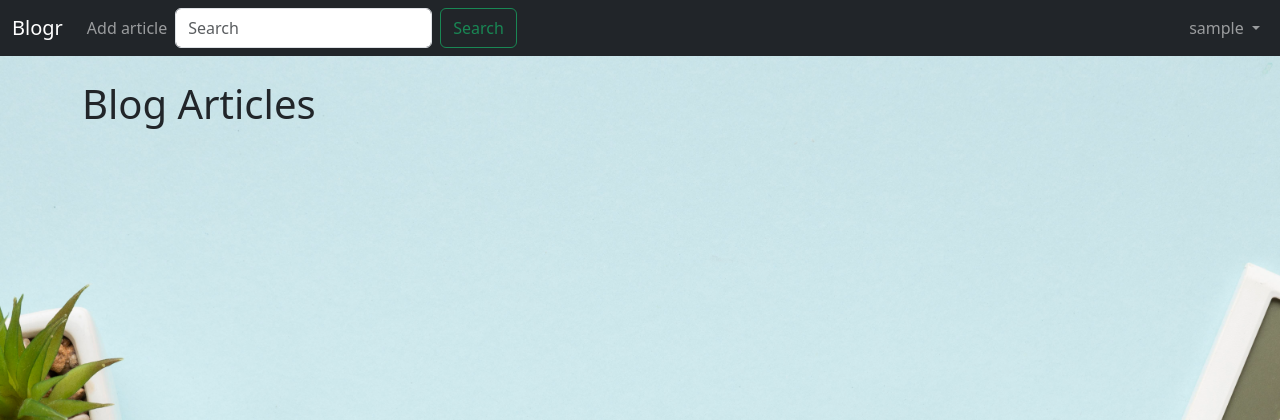
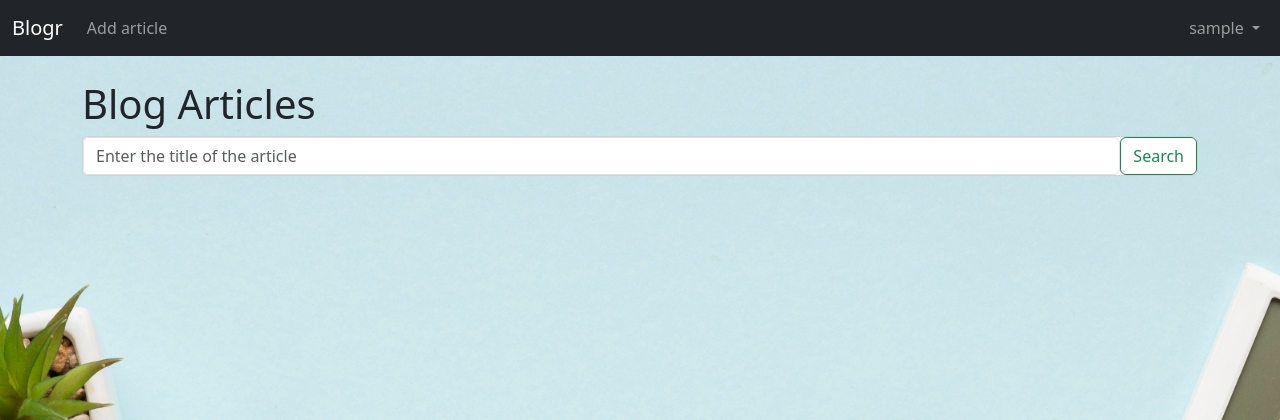
Before and after one commit to PatriceAlan/Blogr, a Django app: page / in a window 1280 px wide. Shown: the top 420 px of the page. Run offline with Django 4.2, Linux system fonts and the light colour scheme; the visitor is signed in with stand-in values (Sample User, id 1); data that the repository does not hold is empty.

Commit message:
Search query fixed

```diff
--- a/blog/website/templates/base/navbar.html
+++ b/blog/website/templates/base/navbar.html
@@ -10,12 +10,6 @@
               <li class="nav-item">
                   <a class="nav-link" href="{% url 'add_article' %}">Add article</a>
               </li>
-
-              <form class="d-flex" action="" method="GET">
-                <input class="form-control me-2" type="search" placeholder="Search"name="search_query" aria-label="Search">
-                <button class="btn btn-outline-success" type="submit">Search</button>
-              </form>
-
 
               {% endif %}
           </ul>
--- a/blog/website/templates/user/home.html
+++ b/blog/website/templates/user/home.html
@@ -4,7 +4,12 @@
     {% if user.is_authenticated %}
 
         <h1>Blog Articles</h1>
-
+        <div class="card mb-5">
+            <form class="d-flex" action="" method="GET">
+                <input class="form-control" type="search" placeholder="Enter the title of the article" name="search_query" aria-label="Search">
+                <button class="btn btn-outline-success" type="submit">Search</button>
+            </form>
+        </div>
         {% for article in articles %}
         <div class="card mb-2">
             <div class="card-header">
```
